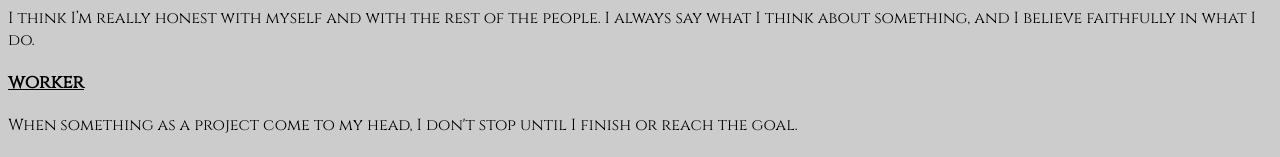
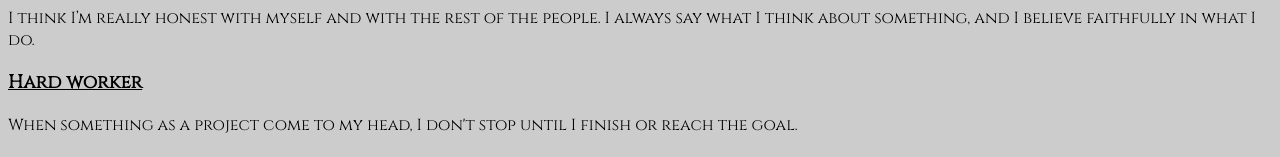
Before and after one commit to jorge-vargas-p/-jorge-vargas-p.github.io, a plain HTML site: page sprint1-cultural.html in a window 1280 px wide. Shown: the part 610-767 px from the top of the page. Drawn offline with Linux system fonts and the light colour scheme.

Commit message:
fixing some typo and resposive

```diff
--- a/sprint1-cultural.html
+++ b/sprint1-cultural.html
@@ -22,7 +22,7 @@
             <h3><u>Honest</u> </h3>
 
                 <p>I think I’m really honest with myself and with the rest of the people. I always say what I think about something, and I believe faithfully in what I do.</p>
-            <h3><u>worker</u> </h3>
+            <h3><u>Hard worker</u> </h3>
                 <p>When something as a project come to my head, I don't stop until I finish or reach the goal.</p>
 
 
--- a/styles/main.css
+++ b/styles/main.css
@@ -47,7 +47,7 @@ h1{
     display: table;
     clear: both;
   }
-  /* @media screen and (max-width: 600px) {
+   @media screen and (max-width: 600px) {
   } */
     /* .column {
       width: 50%;
```
